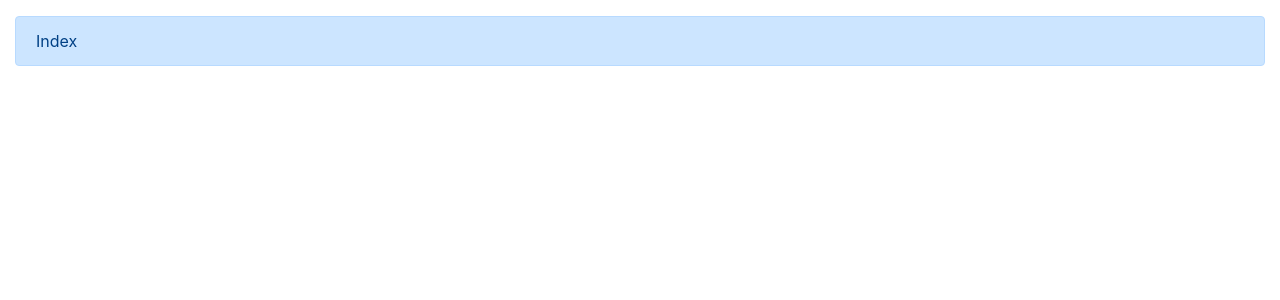
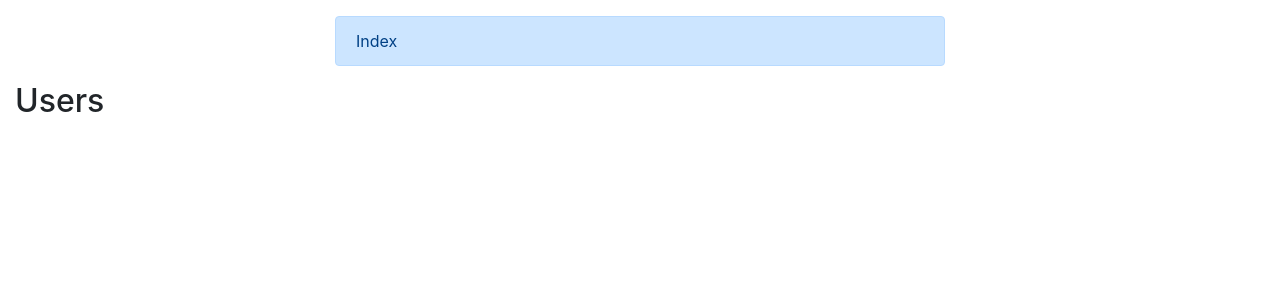
Before and after one commit to ChrisMuga/react-learning, a React (Create React App) app: page / in a window 1280 px wide. Shown: the top 300 px of the page. Built offline with nearby package versions, Linux system fonts and the light colour scheme.

Commit message:
start with user component

```diff
--- a/src/pages/Index.jsx
+++ b/src/pages/Index.jsx
@@ -1,7 +1,21 @@
 import React from "react"
 import Title from "./Title"
+import Users from "./Users"
 function Index(props) {
-	return <Title name="Index" />
+	return (
+		<div>
+			<div className="row d-flex justify-content-center">
+				<div className="col-md-6">
+					<Title name="Index" />
+				</div>
+			</div>
+			<div className="row">
+				<div className="col-md-6">
+					<Users />
+				</div>
+			</div>
+		</div>
+	)
 }
 
 export default Index
--- /dev/null
+++ b/src/pages/Users.jsx
@@ -0,0 +1,11 @@
+import React from "react"
+
+function Users(props) {
+	return (
+		<div>
+			<h2>Users</h2>
+		</div>
+	)
+}
+
+export default Users
```
